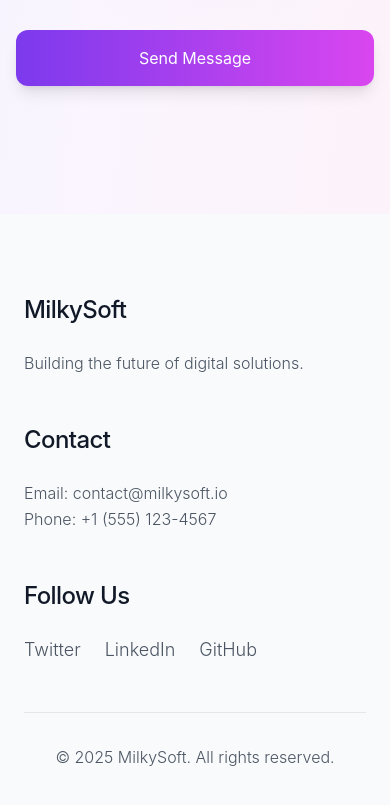
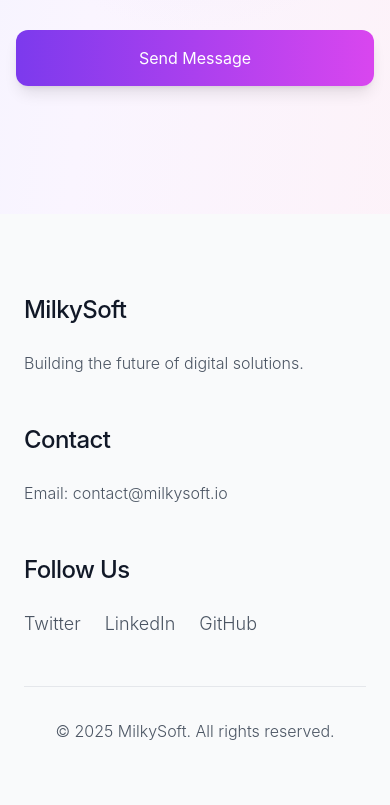
Before and after one commit to kmiecikmichal/milkysoft.github.io, a Next.js app: page / in a window 390 px wide. Shown: the part 2670-3475 px from the top of the page. Built offline with nearby package versions, Linux system fonts and the light colour scheme.

Commit message:
Remove phone number from contact section

```diff
--- a/src/app/page.tsx
+++ b/src/app/page.tsx
@@ -129,8 +129,7 @@ export default function Home() {
             <div>
               <h3 className="text-2xl font-medium mb-6 tracking-tight">Contact</h3>
               <p className="text-gray-600 leading-relaxed font-light">
-                Email: contact@milkysoft.io<br />
-                Phone: +1 (555) 123-4567
+                Email: contact@milkysoft.io
               </p>
             </div>
             <div>
```
